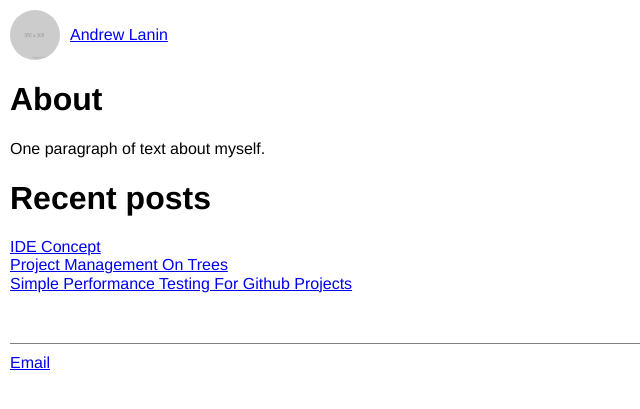
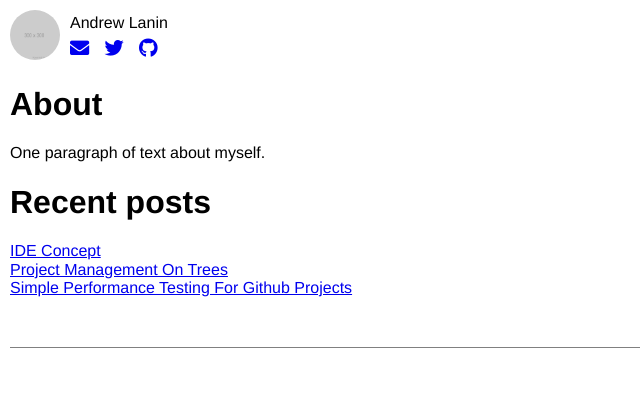
Before and after one commit to andrewlanin/lanin.dev, a Jekyll site: the page built from index.html, in a window 1280 px wide. Shown: the top 409 px of the page, without its empty margins (0-640 px from the left). Built offline with Jekyll 4.4.1, drawn with Linux system fonts in a browser that asks for light colours; nearby versions of some CDN libraries.

Commit message:
Add social links to nav block

```diff
--- a/_includes/base.css
+++ b/_includes/base.css
@@ -9,13 +9,22 @@ nav {
     align-items: center;
 }
 
-.nav-elem {
-    margin-left: 10px;
+.nav-name {
+    margin-bottom: 5px;
+}
+
+.nav-links {
+    font-size: 120%;
+}
+
+.nav-link {
+    margin-right: 10px;
 }
 
 .avatar {
     width: 50px;
     border-radius: 50%;
+    margin-right: 10px;
 }
 
 footer {
--- a/_layouts/base.html
+++ b/_layouts/base.html
@@ -4,19 +4,27 @@
 <html>
 <head>
     <title>{{ page.title }}</title>
+    <link rel="stylesheet" href="https://use.fontawesome.com/releases/v5.8.1/css/all.css" integrity="sha384-50oBUHEmvpQ+1lW4y57PTFmhCaXp0ML5d60M1M7uH2+nqUivzIebhndOJK28anvf" crossorigin="anonymous">
     <style type="text/css">{% include normalize.css %}</style>
     <style type="text/css">{% include base.css %}</style>
 </head>
 <body>
     <nav>
-        <img class="avatar" src="/assets/avatar.png" />
-        <span class="nav-elem"><a href="/">Andrew Lanin</a></span>
+        <a href="/"><img class="avatar" src="/assets/avatar.png" /></a>
+        <div>
+            <div class="nav-name">
+                Andrew Lanin
+            </div>
+            <div class="nav-links">
+                <a class="nav-link" href="mailto:alanin@fastmail.com"><i class="fas fa-envelope"></i></a>
+                <a class="nav-link" href="github.com/unlanin"><i class="fab fa-twitter"></i></a>
+                <a class="nav-link" href="twitter.com/lanindev"><i class="fab fa-github"></i></i></a>
+            </div>
+        </div>
     </nav>
     {{ content }}
     <footer>
-        <span class="footer-elem">
-            <a href="mailto:alanin@fastmail.com">Email</a>
-        </span>
+
     </footer>
 </body>
 </html>
```
